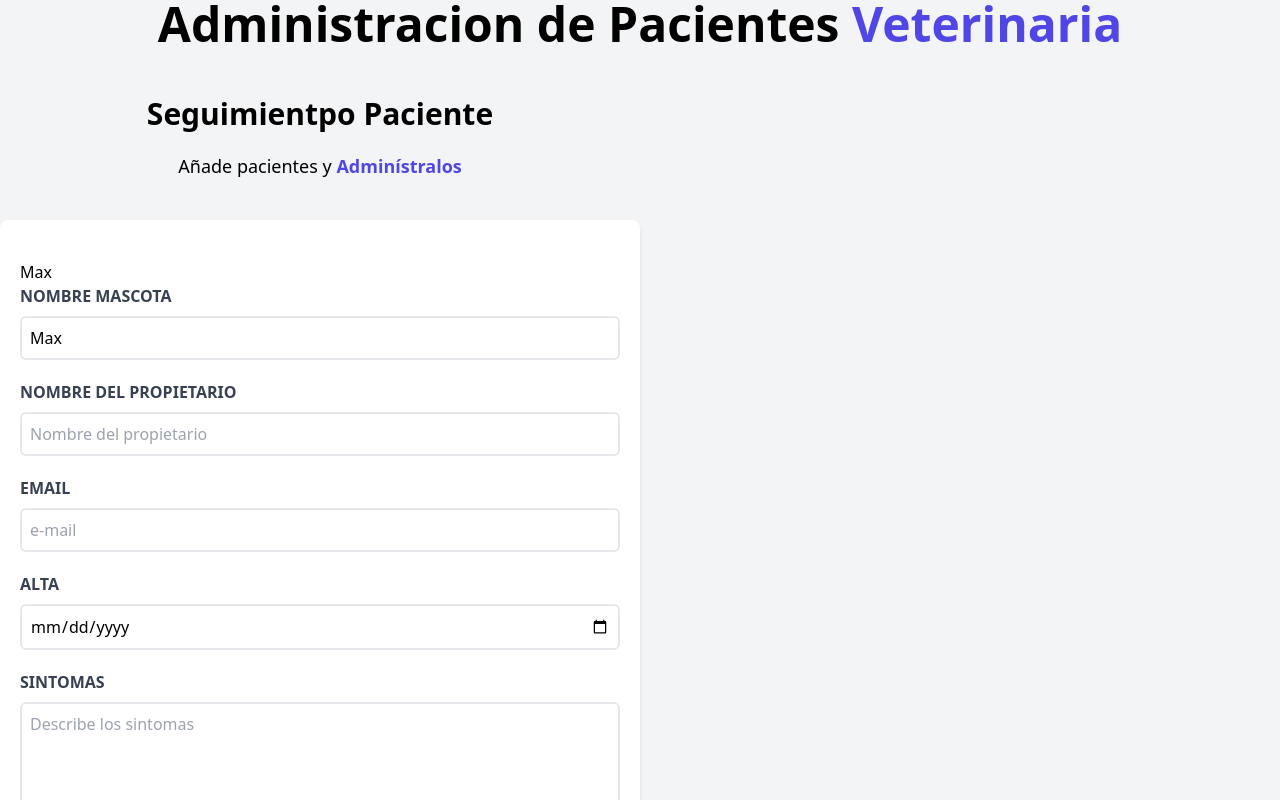
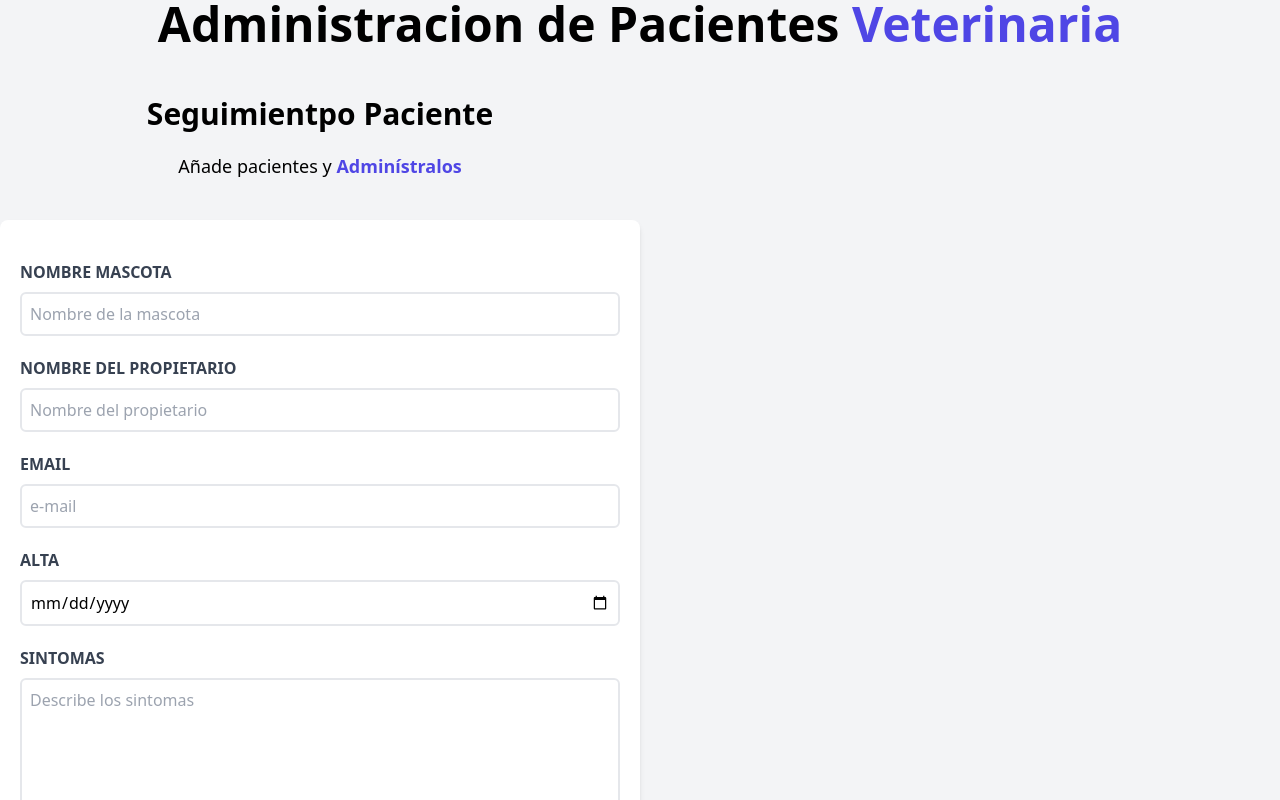
Before and after one commit to Joshjavy/admin-pacientes, a Vue app: page / in a window 1280 px wide. Shown: the top 800 px of the page. Built offline with nearby package versions, Linux system fonts and the light colour scheme.

Commit message:
78. Simplificar la Lectura de un input con v-model

```diff
--- a/src/components/Formulario.vue
+++ b/src/components/Formulario.vue
@@ -1,11 +1,7 @@
 <script setup>
 import { ref } from 'vue'
 
-const nombre = ref('Max');
-
-const leerNombre=e=>{
-    nombre.value = e.target.value
-}
+const nombre = ref('');
 </script>
 
 <template>
@@ -36,9 +32,7 @@ const leerNombre=e=>{
                         placeholder="Nombre de la mascota"
                         id="mascota"
                         name="mascota"
-                        :value="nombre"
-                        @input="leerNombre"
-
+                        v-model="nombre"
                         class="border-2 w-full p-2 mt-2 placeholder-gray-400 rounded-md"
                     />
 
```
